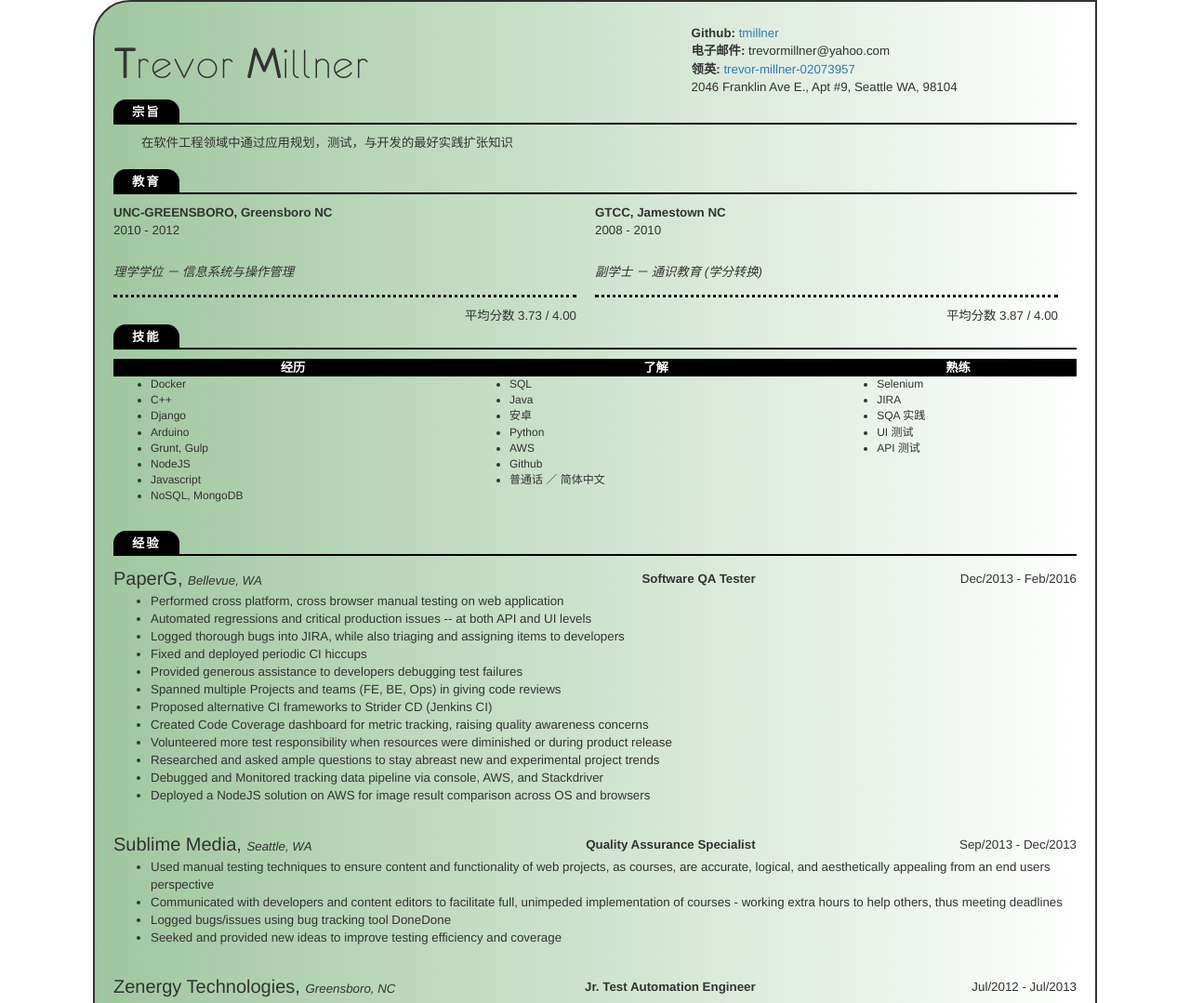
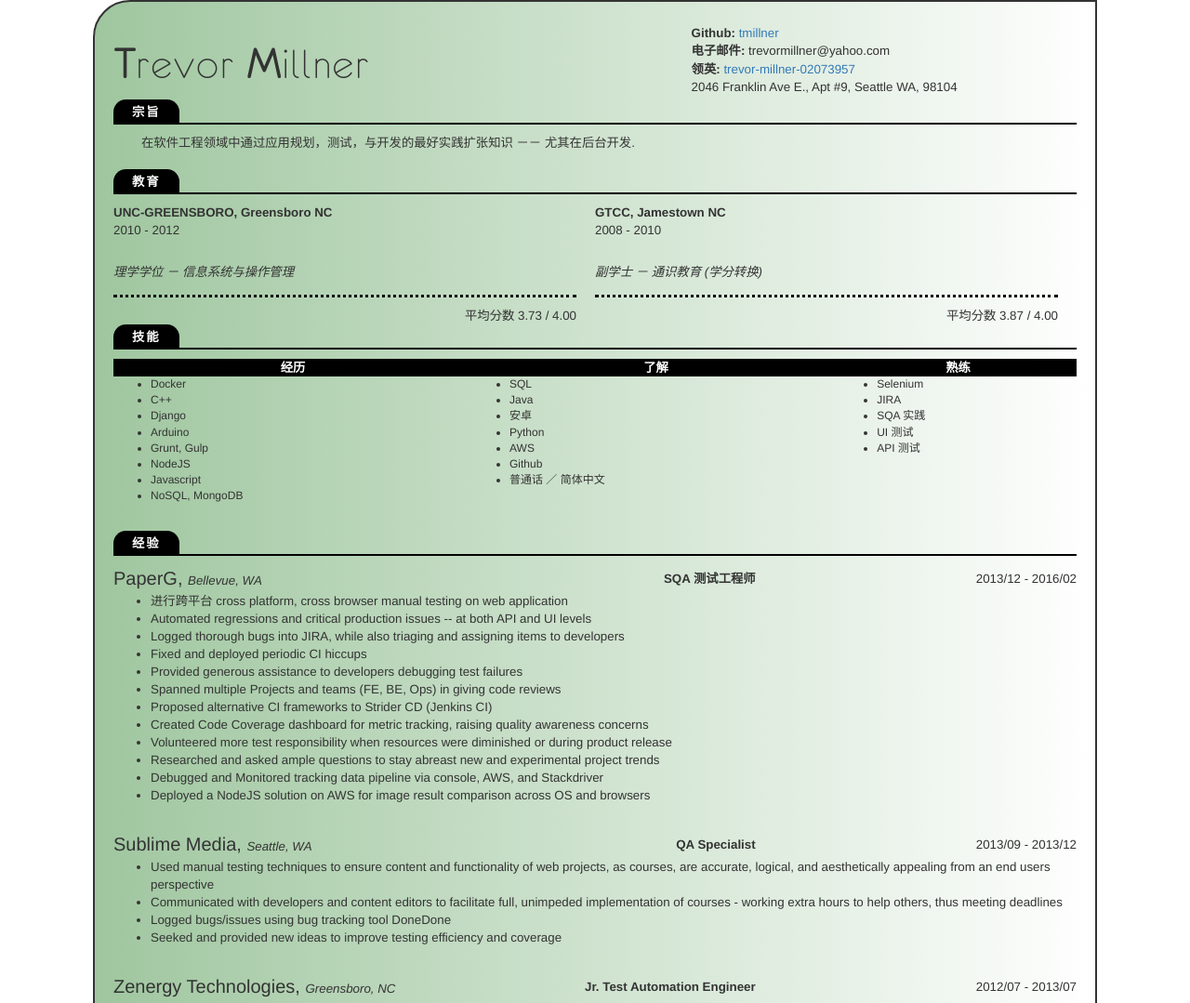
Before and after one commit to tmillner/me, a website: page resume-zh.html in a window 1280 px wide. Shown: the top 1079 px of the page at 93% size. Drawn offline with nearby package versions, Linux system fonts and the light colour scheme.

```diff
--- a/resume-zh.html
+++ b/resume-zh.html
@@ -138,7 +138,7 @@
         </table>
 
         <p class="longunderline"><label>宗旨</label></p>
-        <div class="objective">在软件工程领域中通过应用规划，测试，与开发的最好实践扩张知识</div>
+        <div class="objective">在软件工程领域中通过应用规划，测试，与开发的最好实践扩张知识 －－ 尤其在后台开发. </div>
         <!--Further knowledge in the Software Engineering field through direct application of best planning, testing, and developing practices -- preferably on the Back-End. Strong desire to make a tangible impact on ROI by reducing or eliminating low value manual processes using automation techniques-->
         <br />
 
@@ -226,12 +226,12 @@
           <table class="job">
           <tbody>
             <td><span class="exp-company">PaperG, </span><i>Bellevue, WA</i></td>
-            <td><b>Software QA Tester</b></td>
-            <td>Dec/2013 - Feb/2016</td>
+            <td><b>SQA 测试工程师</b></td>
+            <td>2013/12 - 2016/02</td>
           </tbody>
           </table>
           <ul>
-            <li>Performed cross platform, cross browser manual testing on web application</li>
+            <li>进行跨平台 cross platform, cross browser manual testing on web application</li>
             <li>Automated regressions and critical production issues -- at both API and UI levels</li>
             <li>Logged thorough bugs into JIRA, while also triaging and assigning items to developers</li>
             <li>Fixed and deployed periodic CI hiccups</li>
@@ -251,8 +251,8 @@
           <table class="job">
           <tbody>
             <td><span class="exp-company">Sublime Media, </span><i>Seattle, WA</i></td>
-            <td><b>Quality Assurance Specialist</b></td>
-            <td>Sep/2013 - Dec/2013</td>
+            <td><b>QA Specialist</b></td>
+            <td>2013/09 - 2013/12</td>
           </tbody>
           </table>
           <ul>
@@ -269,7 +269,7 @@
           <tbody>
             <td><span class="exp-company">Zenergy Technologies, </span><i>Greensboro, NC</i></td>
             <td><b>Jr. Test Automation Engineer</b></td>
-            <td>Jul/2012 - Jul/2013</td>
+            <td>2012/07 - 2013/07</td>
           </tbody>
           </table>
           <ul>
```
Also changed, not shown: gulpfile.babel.js (added, +15 -0 lines), package.json (added, +28 -0 lines), .babelrc (added), 1 other file.
